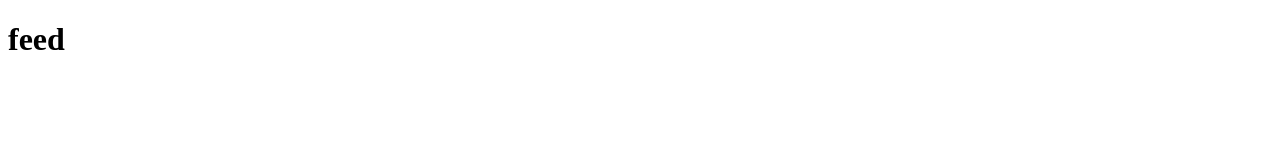
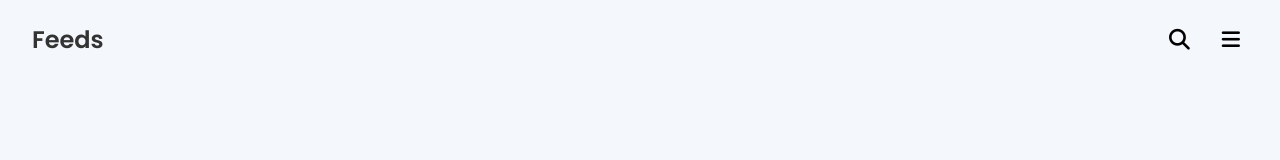
Before and after one commit to CleytonSouza1305/rede-social-api, a plain HTML site: page frontend/assets/pages/feed.html in a window 1280 px wide. Drawn offline with Linux system fonts and the light colour scheme.

Commit message:
Criando a página do feed.

```diff
--- /dev/null
+++ b/frontend/assets/css/feed.css
@@ -0,0 +1,51 @@
+* {
+  padding: 0;
+  margin: 0;
+  box-sizing: border-box;
+  font-family: "Poppins", serif;
+}
+
+body {
+  background-color: #f4f7fc;
+  color: #333;
+}
+
+ul {
+  list-style: none;
+}
+
+a {
+  text-decoration: none;
+  color: inherit;
+}
+
+button {
+  border: none;
+  outline: none;
+  cursor: pointer;
+}
+
+header #navgation-feed {
+  padding: 1rem 2rem;
+  display: flex;
+  align-items: center;
+  justify-content: space-between;
+}
+
+header #navgation-feed a {
+  font-size: 1.5rem;
+  font-weight: 600;
+}
+
+header #navgation-feed ul {
+  display: flex;
+  align-items: center;
+  justify-content: center;
+  column-gap: 1rem;
+}
+
+header #navgation-feed ul li button {
+  background-color: transparent;
+  font-size: 1.3rem;
+  padding: 0.5rem;
+}
--- a/frontend/assets/css/index.css
+++ b/frontend/assets/css/index.css
@@ -2,7 +2,7 @@
   padding: 0;
   margin: 0;
   box-sizing: border-box;
-  font-family: 'Segoe UI', Tahoma, Geneva, Verdana, sans-serif;
+  font-family: "Poppins", serif;
 }
 
 body {
--- a/frontend/assets/pages/feed.html
+++ b/frontend/assets/pages/feed.html
@@ -4,8 +4,28 @@
   <meta charset="UTF-8">
   <meta name="viewport" content="width=device-width, initial-scale=1.0">
   <title>Feed</title>
+
+  <link rel="stylesheet" href="https://cdnjs.cloudflare.com/ajax/libs/font-awesome/6.7.2/css/all.min.css" integrity="sha512-Evv84Mr4kqVGRNSgIGL/F/aIDqQb7xQ2vcrdIwxfjThSH8CSR7PBEakCr51Ck+w+/U6swU2Im1vVX0SVk9ABhg==" crossorigin="anonymous" referrerpolicy="no-referrer" />
+
+  <link rel="preconnect" href="https://fonts.googleapis.com">
+  <link rel="preconnect" href="https://fonts.gstatic.com" crossorigin>
+  <link href="https://fonts.googleapis.com/css2?family=Poppins:ital,wght@0,100;0,200;0,300;0,400;0,500;0,600;0,700;0,800;0,900;1,100;1,200;1,300;1,400;1,500;1,600;1,700;1,800;1,900&display=swap" rel="stylesheet">
+
+  <link rel="stylesheet" href="../css/feed.css">
 </head>
 <body>
-  <h1>feed</h1>
+  <header>
+    <nav id="navgation-feed">
+      <a href="#">Feeds</a>
+      <ul>
+        <li>
+          <button id="search-button"><i class="fa-solid fa-magnifying-glass"></i></button>
+        </li>
+        <li>
+          <button id="bars-button"><i class="fa-solid fa-bars"></i></button>
+        </li>
+      </ul>
+    </nav>
+  </header>
 </body>
 </html>
```
